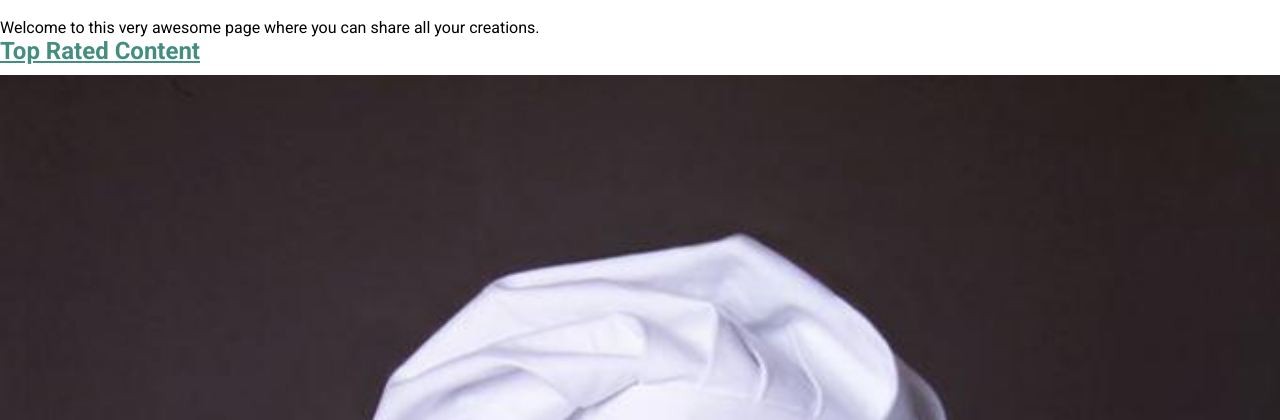
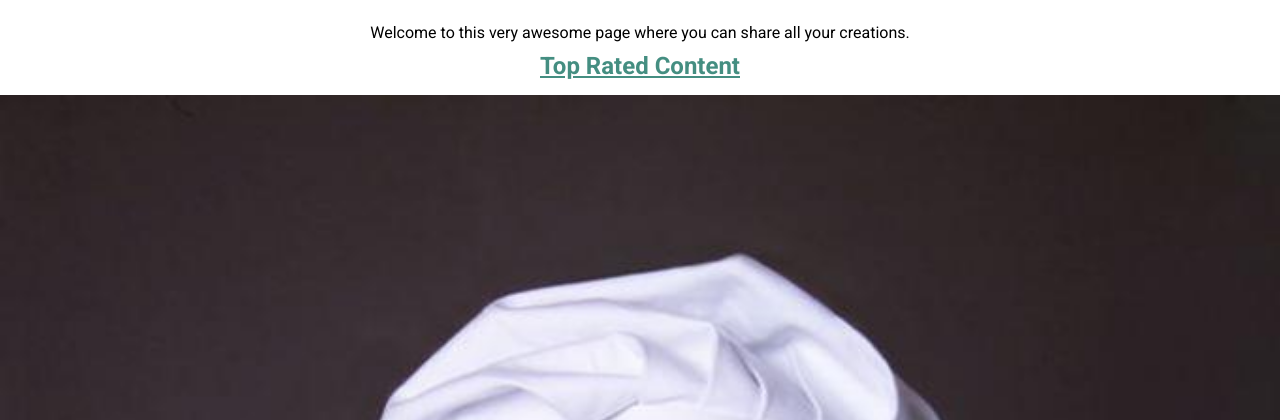
Before and after one commit to AxelTidehorn/The-wall, a PHP site: page / in a window 1280 px wide. Shown: the part 70-490 px from the top of the page. Run offline with PHP 8.4, Linux system fonts and the light colour scheme.

Commit message:
New Icons and some changes

```diff
--- a/css/main.css
+++ b/css/main.css
@@ -79,6 +79,10 @@ h2 > a{
   padding: 78px 0 0 0;
   color: black;
 }
+.txtCont{
+  padding: 5px;
+  text-align: center;
+}
 p{
   color: black;
   margin-top: 10px;
@@ -119,6 +123,7 @@ img{
   padding: 8px 15px;
   border-radius: 5px;
   transition: ease-in .3s;
+  box-sizing: border-box;
 }
 .likebtn:hover{
   background-color: rgb(247, 247, 247);
--- a/index.php
+++ b/index.php
@@ -1,7 +1,11 @@
 <?php include 'header.php'; ?>
 <div class="pagecont">
-  <p>Welcome to this very awesome page where you can share all your creations.</p>
-  <h2><a href="#">Top Rated Content</a></h2>
+  <div class="txtCont">
+    <p>Welcome to this very awesome page where you can share all your creations.</p>
+  </div>
+  <div class="txtCont">
+    <h2><a href="#">Top Rated Content</a></h2>
+  </div>
   <div class="contentcont">
     <a href="#"><img src="imgs/An_Excellent_JPEG2.jpg" alt="an excellent picture"></a>
     <div class="actioncont">
@@ -24,8 +28,10 @@
       </div>
     </div>
   </div>
-  <h2><a href="#">Editor's Choice</a></h2>
-  <p>The very best content from our eyes to your brain.</p>
+  <div class="txtCont">
+    <h2><a href="#">Editor's Choice</a></h2>
+    <p>The very best content from our eyes to your brain.</p>
+  </div>
   <div class="contentcont">
     <a href="#"><img src="imgs/An_Excellent_JPEG2.jpg" alt="an excellent picture"></a>
     <div class="actioncont">
```
Also changed, not shown: svg/001-add.svg (added), svg/002-internet.svg (added), svg/003-like.svg (added), svg/004-user.svg (added), svg/005-search.svg (added).
